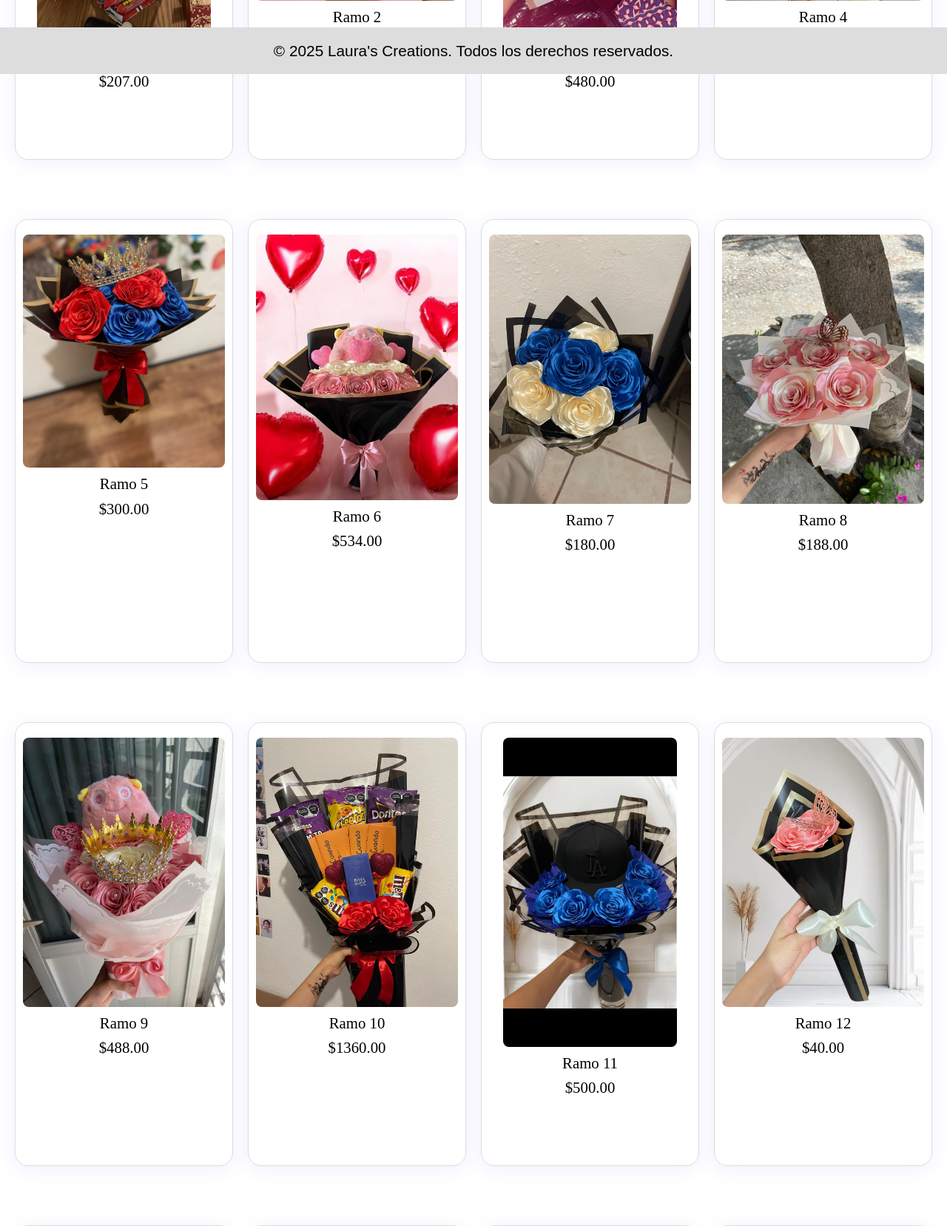
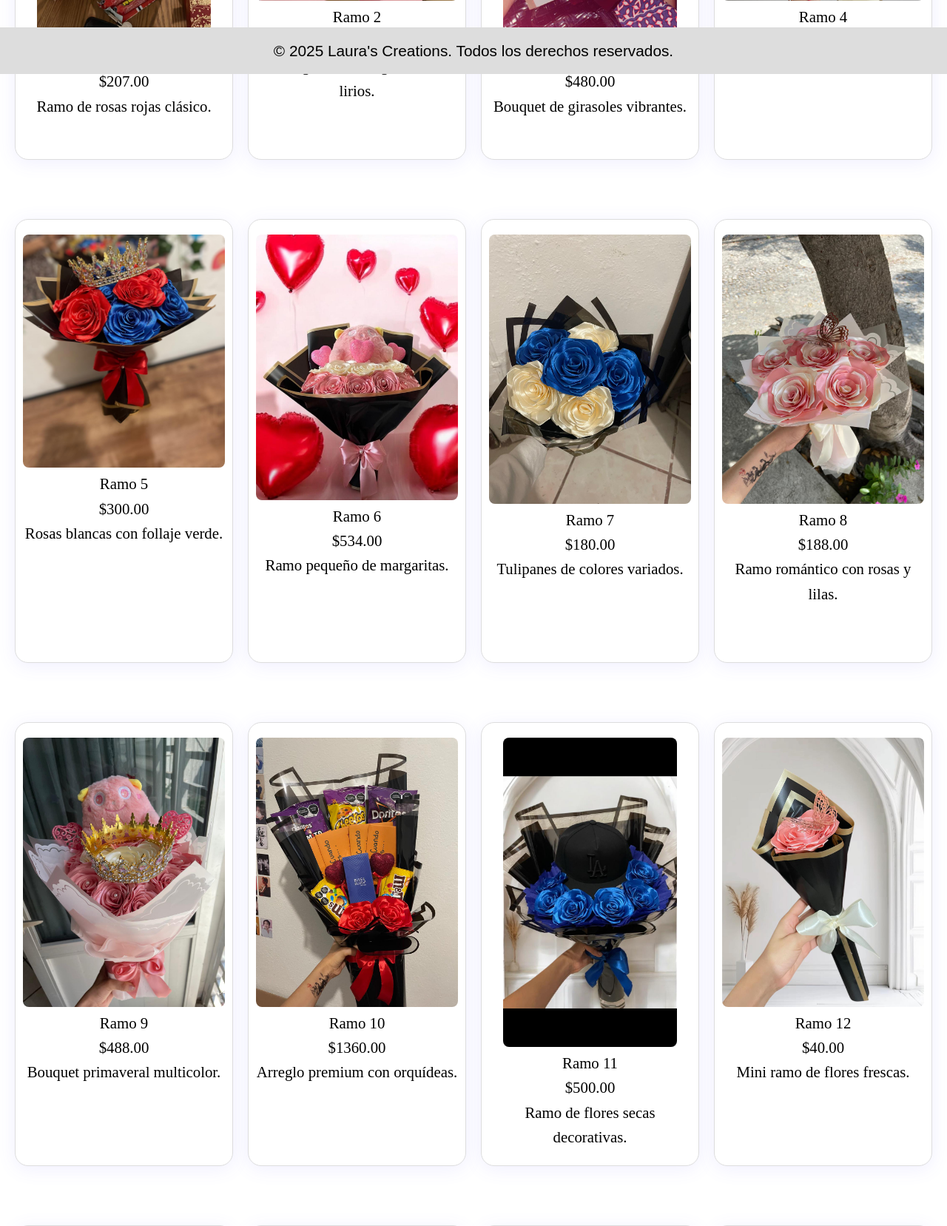
Before and after one commit to AntonioDZ-dv/AntonioDZ-dv.github.io, a PHP site: page /pages/moreProducts.php in a window 1280 px wide. Shown: the part 700-2357 px from the top of the page at 74% size. Run offline with PHP 8.4, Linux system fonts and the light colour scheme; some web fonts are replaced.

Commit message:
correción de ubicación de archivos , agregar descripción a las flores en el archivo "moreProducts" y por ultimo cambios en el archivo vb.net en el apartado de la conexión con la base de datos cambiando la base de datos a la que se conecta

```diff
--- a/auth/login.php
+++ b/auth/login.php
@@ -1,5 +1,5 @@
 <?php
-include("CONFIG\db.php");
+include(".\CONFIG\db.php");
 session_start();
 
 // Verificar si se envió el formulario
--- a/auth/register.php
+++ b/auth/register.php
@@ -1,5 +1,5 @@
 <?php
-include("CONFIG\db.php");
+include(".\CONFIG\db.php");
 
 if ($_SERVER["REQUEST_METHOD"] == "POST") {
     $nombre = $_POST["nombre"];
--- a/index.php
+++ b/index.php
@@ -25,7 +25,7 @@
             <h1 class="logo">Laura's Creations</h1>
             <nav>
                 <ul class="nav-links">
-                    <li><a href="ramos.php" class="active">Inicio</a></li>
+                    <li><a href="..\index.php" class="active">Inicio</a></li>
                     <li><a href="#">Usuarios</a></li>
                     <li><a href="#">Social</a></li>
                 </ul>
@@ -41,8 +41,8 @@
                     <i class="fa-solid fa-user fa-3x"></i>
                 </button>
             <div id="dropdownMenu" class="dropdown-menu">
-                <a href="auth\login.php">Iniciar sesión</a>
-            <a href="auth\register.php">Registrarse</a>
+                <a href="..\auth\login.php">Iniciar sesión</a>
+            <a href="..\auth\register.php">Registrarse</a>
     </div>
 </div>
         </div>
--- a/pages/moreProducts.php
+++ b/pages/moreProducts.php
@@ -33,7 +33,7 @@
             <h1 class="logo">Laura's Creations</h1>
             <nav>
                 <ul class="nav-links">
-                    <li><a href="ramos.php">Inicio</a></li>
+                    <li><a href="..\index.php">Inicio</a></li>
                     <li><a href="productos.php">Productos</a></li>
                     <li><a href="#">Usuarios</a></li>
                     <li><a href="#">Social</a></li>
@@ -41,15 +41,15 @@
             </nav>
             <div class="user-actions">
                 <?php if (isset($_SESSION["user_id"])): ?>
-                    <a href="logout.php">Cerrar sesión</a>
+                    <a href="..\logout.php">Cerrar sesión</a>
                 <?php else: ?>
                     <div class="user-menu">
                 <button id="userIcon" class="user-icon-btn" aria-label="Menú de usuario">
                     <i class="fa-solid fa-user fa-3x"></i>
                 </button>
             <div id="dropdownMenu" class="dropdown-menu">
-                <a href="login.php">Iniciar sesión</a>
-            <a href="register.php">Registrarse</a>
+                <a href="..\login.php">Iniciar sesión</a>
+            <a href="..\register.php">Registrarse</a>
                 <?php endif; ?>
             </div>
         </div>
@@ -60,6 +60,31 @@
     207, 1279, 480, 360, 300, 534, 180,
     188, 488, 1360, 500, 40, 288, 870,
     194, 624, 180, 180, 179, 384, 384, 375
+];
+
+$descripciones = [
+    "Ramo de rosas rojas clásico.",
+    "Arreglo floral elegante con lirios.",
+    "Bouquet de girasoles vibrantes.",
+    "Ramo mixto de flores silvestres.",
+    "Rosas blancas con follaje verde.",
+    "Ramo pequeño de margaritas.",
+    "Tulipanes de colores variados.",
+    "Ramo romántico con rosas y lilas.",
+    "Bouquet primaveral multicolor.",
+    "Arreglo premium con orquídeas.",
+    "Ramo de flores secas decorativas.",
+    "Mini ramo de flores frescas.",
+    "Ramo alegre con gerberas.",
+    "Bouquet de rosas y alstroemerias.",
+    "Ramo sencillo de claveles.",
+    "Arreglo con flores exóticas.",
+    "Ramo de lavanda aromática.",
+    "Bouquet de flores campestres.",
+    "Ramo especial para cumpleaños.",
+    "Arreglo elegante con follaje.",
+    "Bouquet de temporada.",
+    "Ramo personalizado a elección."
 ];
 ?>
 
@@ -72,6 +97,7 @@
                 <img src="..\components\images\ramo<?php echo $i; ?>.jpeg" alt="Producto <?php echo $i; ?>">
                 <p>Ramo <?php echo $i; ?></p>
                 <p>$<?php echo $precios[$i - 1]; ?>.00</p>
+                <p><?php echo $descripciones[$i - 1]; ?></p>
             </div>
             <?php endfor; ?>
         </div>
@@ -81,6 +107,6 @@
     <footer class="footer">
         <p>&copy; 2025 Laura's Creations. Todos los derechos reservados.</p>
     </footer>
-    <script src="script.js"></script>
+    <script src="..\script.js"></script>
 </body>
 </html>
```
